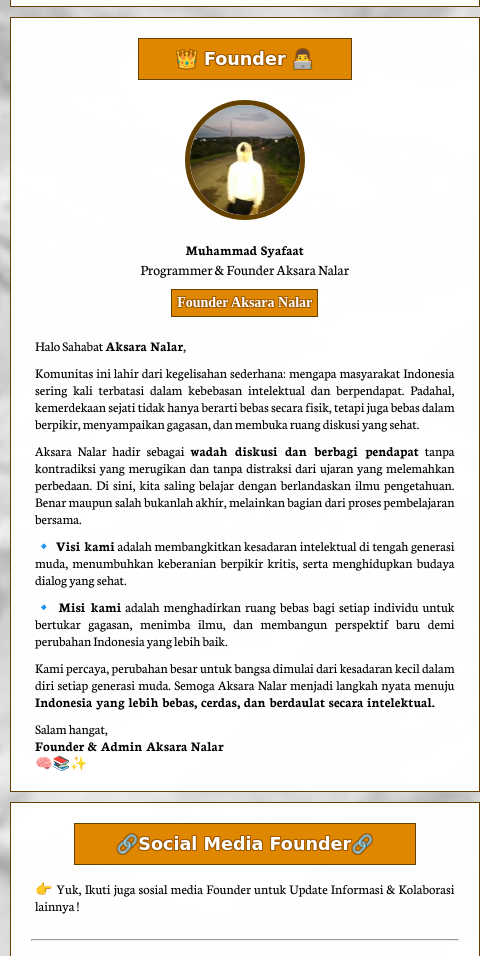
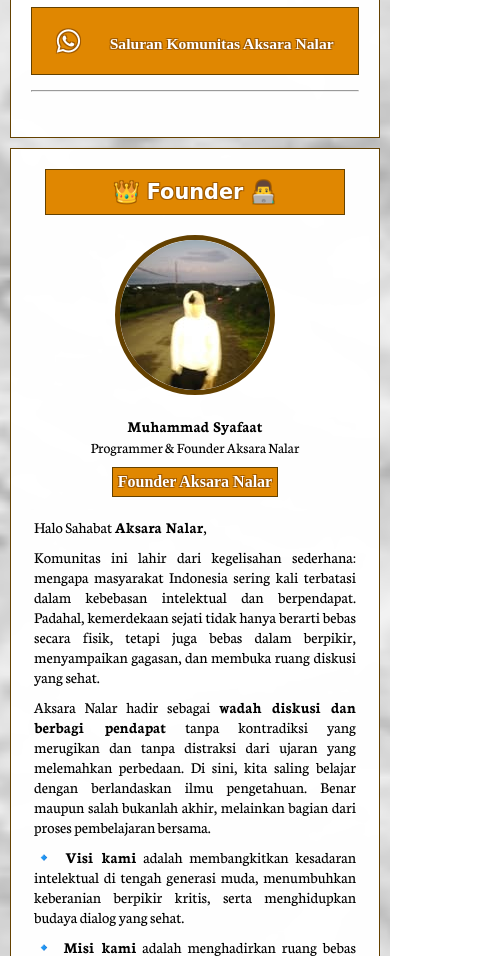
Before and after one commit to faatskizo/aksaranalar-link, a plain HTML site: page index.html in a window 390 px wide. Shown: the part 1044-2000 px from the top of the page, 480 px wide, since content can reach past the window. Drawn offline with Linux system fonts and the light colour scheme; a web font is replaced by a local one.

Commit message:
Update styles.css

```diff
--- a/styles.css
+++ b/styles.css
@@ -31,7 +31,7 @@ header {
 }
 
 header .logo {
-    position: relative;
+    position: static;
     top: 10px;
     text-align: center;
     padding: 15px;
@@ -67,7 +67,7 @@ header .logo p {
 main {
 
     margin: 40px auto 0 auto;
-    width: 95%;
+    width: 100%;
 }
 
 hr {
@@ -386,53 +386,23 @@ footer {
 
 /* RESPONSIVE */
 
-/* RESPONSIVE DESIGN */
 
-
-img {
-max-width: 100%;
-height: auto;
+@media (max-width: 450px) {
+#container-1 , #container-2 , #container-3 , #container-4 {
+    width: 95%;
 }
 
-
-@media (max-width: 600px) {
-body {
-font-size: 14px;
+.welcome h2 {
+    font-size: 14px;
+    width: 300px;
 }
 
-
-header .logo h1 {
-font-size: 1.5rem;
+.founder h2 {
+    width: 300px;
 }
 
-
-.list-link button h3,
-.list-sosmed-founder button h3 {
-font-size: 1rem;
-margin: 10px auto;
-}
-
-
-.founder h2, .link h2, .sosmed-founder h2 {
-font-size: 1.1rem;
-}
-
-
-.founder img {
-width: 120px;
-height: auto;
+.sosmed-founder h2 {
+    font-size: 15px;
+    width: 250px;
 }
 }
-
-
-@media (min-width: 601px) and (max-width: 1024px) {
-body {
-font-size: 16px;
-}
-.list-link button h3,
-.list-sosmed-founder button h3 {
-font-size: 1.1rem;
-}
-}
-
-/* END RESPONSIVE */
```
